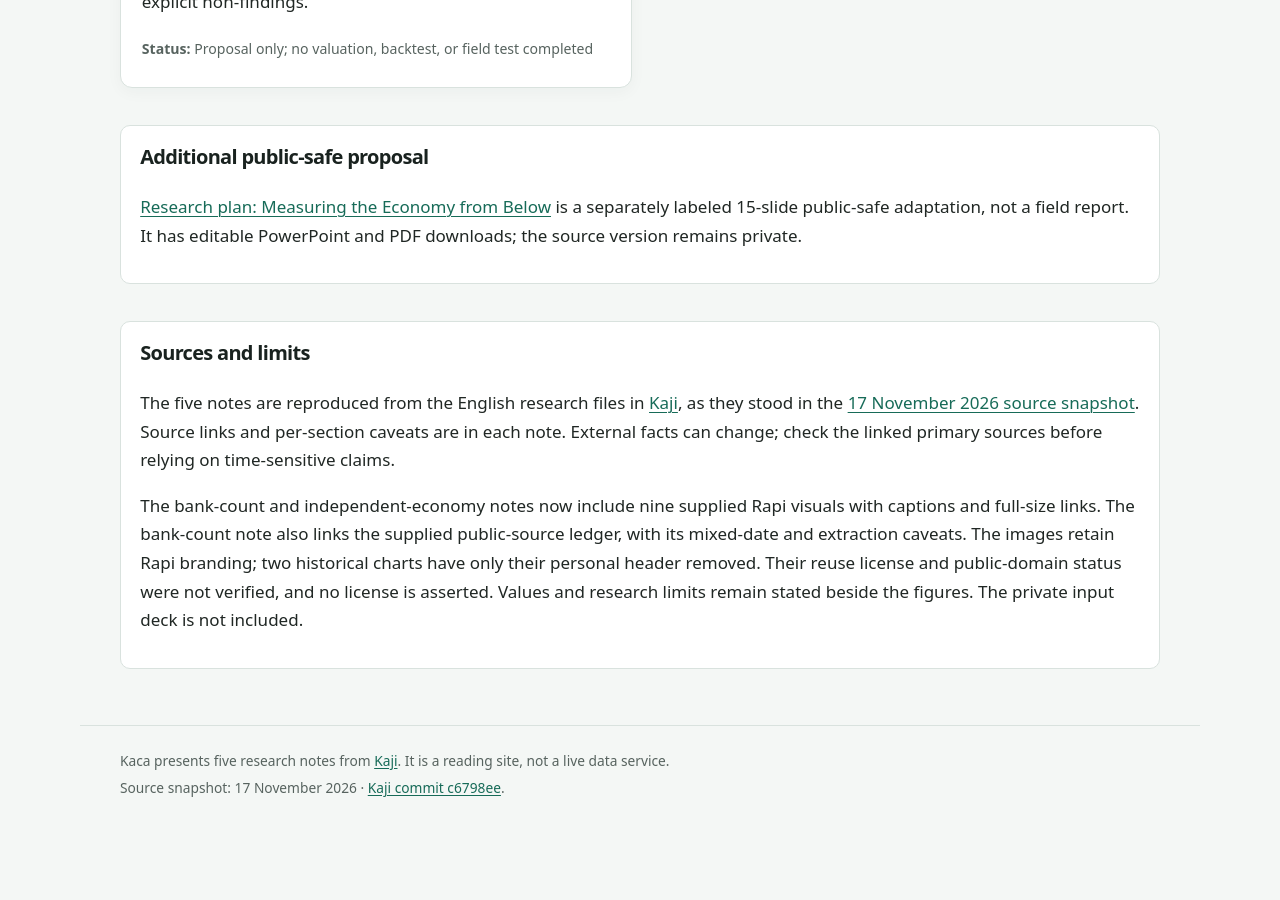
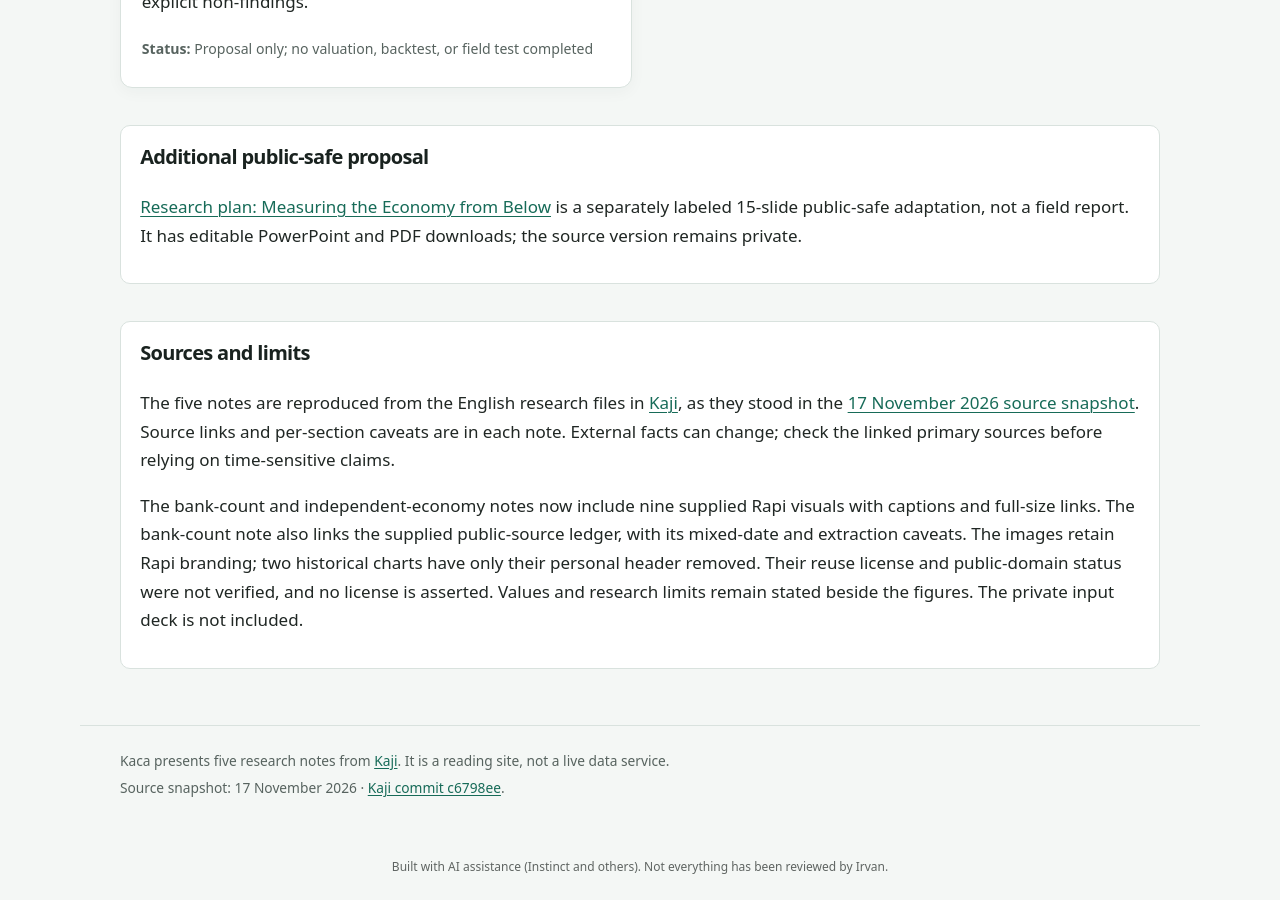
Before and after one commit to irvan-putra/kaca, a Jekyll site: the page built from index.md, in a window 1280 px wide and 900 px high, scrolled down 1315 px. Built offline with Jekyll 4.4.1, drawn with Linux system fonts in a browser that asks for light colours; before the commit the page ends 2150 px from its top, so only the background shows below that.

Commit message:
Add AI-assistance note: built with AI (Instinct and others), not everything reviewed by Irvan

```diff
--- a/_layouts/default.html
+++ b/_layouts/default.html
@@ -37,5 +37,6 @@
     <p>Kaca presents five research notes from <a href="https://github.com/irvan-putra/kaji">Kaji</a>. It is a reading site, not a live data service.</p>
     <p>Source snapshot: 17 November 2026 · <a href="https://github.com/irvan-putra/kaji/commit/c6798eea79001db880f75415c2d0017e3183dbb2">Kaji commit c6798ee</a>.</p>
   </footer>
+<p class="ai-note" style="text-align:center;font:12px/1.4 system-ui,sans-serif;opacity:.7;margin:24px 12px">Built with AI assistance (Instinct and others). Not everything has been reviewed by Irvan.</p>
 </body>
 </html>
```
Also changed, not shown: README.md.
